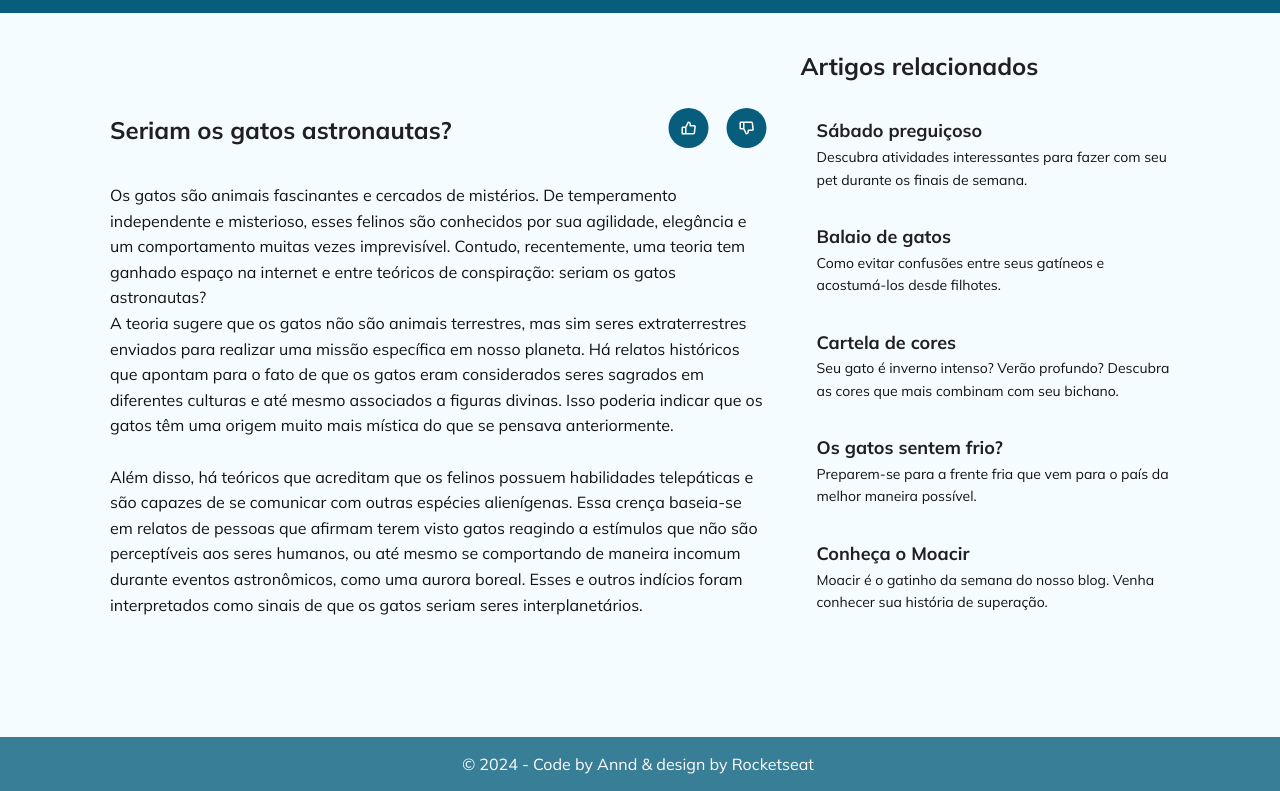
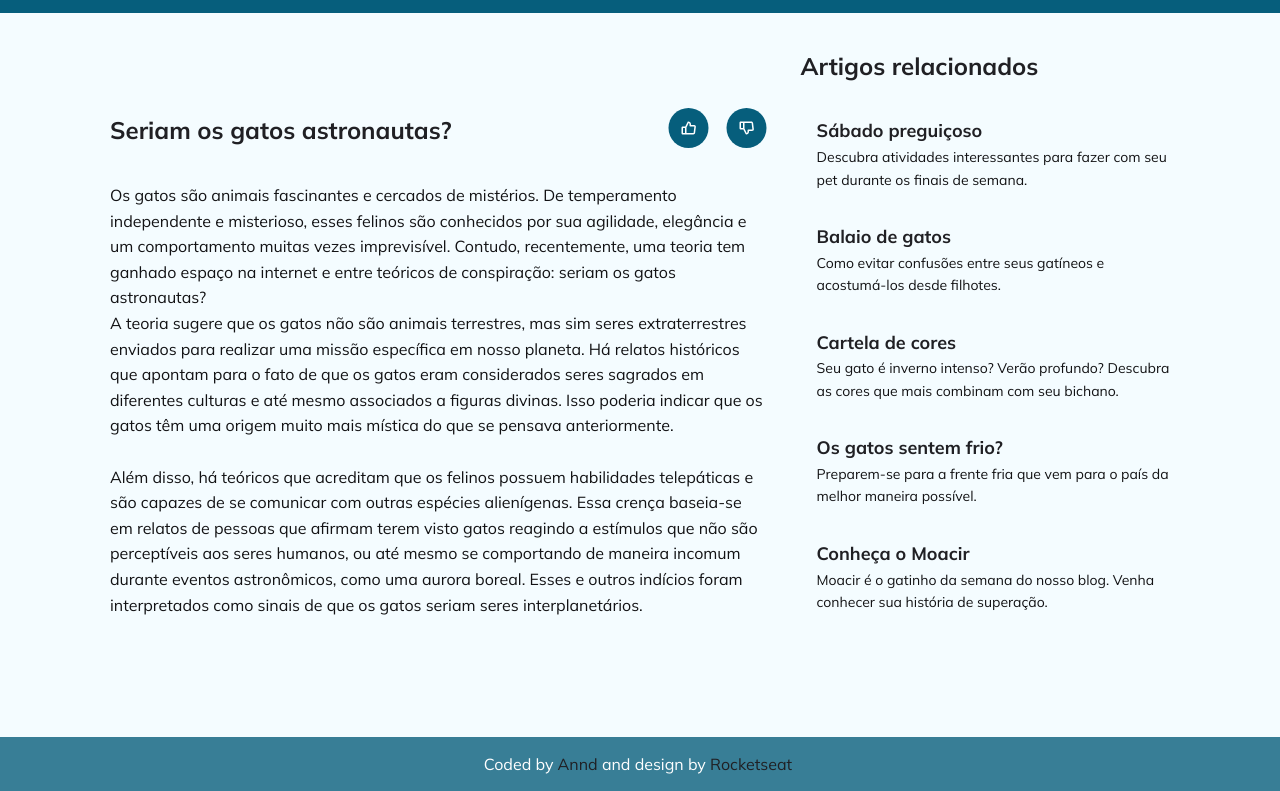
Before and after one commit to anndcodes/blog-gatinhos, a plain HTML site: page index.html in a window 1280 px wide. Shown: the part 63-854 px from the top of the page. Drawn offline with Linux system fonts and the light colour scheme.

Commit message:
fix: Fix footer text and implement links

```diff
--- a/index.html
+++ b/index.html
@@ -128,7 +128,7 @@
       </div>
 
       <footer class="container">
-        <p>© 2024 - Code by Annd & design by Rocketseat</p>
+        <p>Coded by <a href="https://github.com/anndcodes/blog-gatinhos">Annd</a> and design by <a href="https://rocketseat.com.br">Rocketseat</a></p>
       </footer>
     </div>
   </body>
--- a/style.css
+++ b/style.css
@@ -166,6 +166,11 @@ footer p {
   text-align: center;
 }
 
+footer a {
+  text-decoration: none;
+  color: var(--title-color);
+}
+
 /* desktop version */
 @media (min-width: 1100px) {
   #blog {
```
